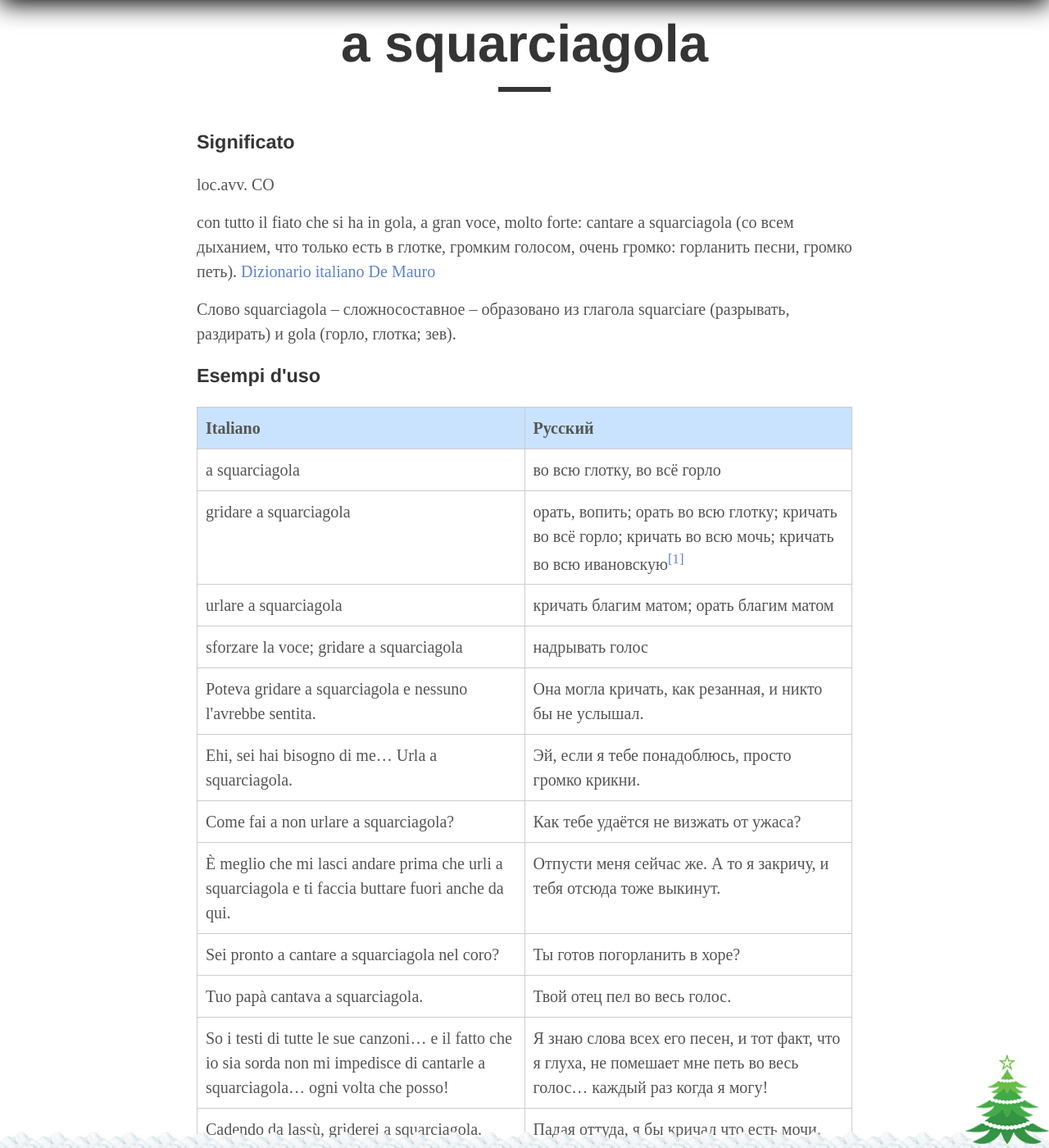
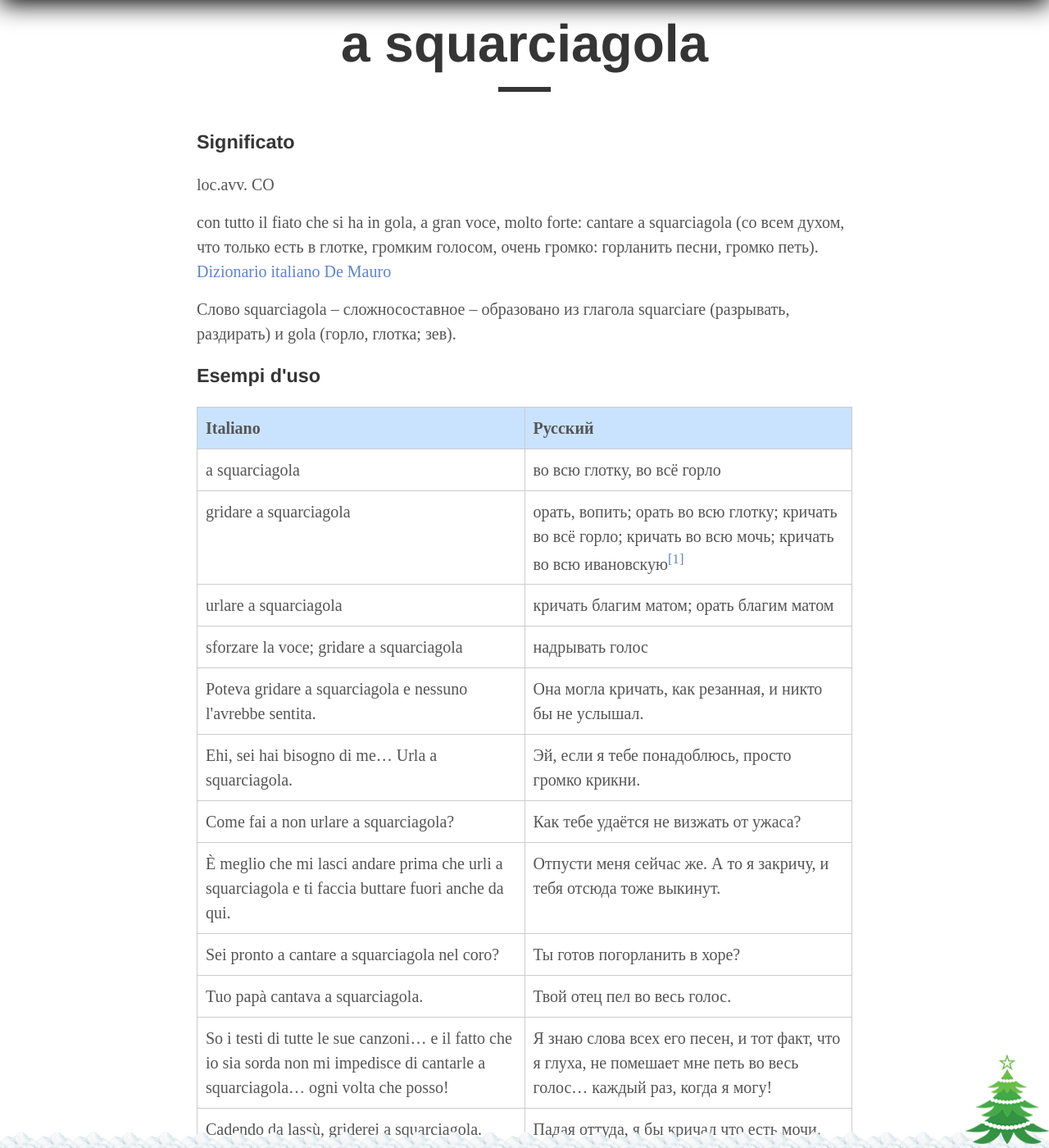
Before and after one commit to postolny/postolny.github.io, a Jekyll site: the page built from _posts/2021-04-05-a-squarciagola.md, in a window 1280 px wide and 1400 px high, scrolled down 494 px. Shown: the whole window at 82% size. Built offline with Jekyll 4.4.1, drawn with Linux system fonts in a browser that asks for light colours; some of the changed lines change nothing that is shown; some of the changed text lies outside the part shown.

Commit message:
Add files via upload

```diff
--- a/_posts/2021-04-05-a-squarciagola.md
+++ b/_posts/2021-04-05-a-squarciagola.md
@@ -12,7 +12,7 @@
 
 loc.avv. CO
 
-con tutto il fiato che si ha in gola, a gran voce, molto forte: cantare a squarciagola (со всем дыханием, что только есть в глотке, громким голосом, очень громко: горланить песни, громко петь). [Dizionario italiano De Mauro](https://dizionario.internazionale.it/parola/a-squarciagola)
+con tutto il fiato che si ha in gola, a gran voce, molto forte: cantare a squarciagola (со всем духом, что только есть в глотке, громким голосом, очень громко: горланить песни, громко петь). [Dizionario italiano De Mauro](https://dizionario.internazionale.it/parola/a-squarciagola)
 
 Слово squarciagola – сложносоставное – образовано из глагола squarciare (разрывать, раздирать) и gola (горло, глотка; зев).
 
@@ -30,8 +30,8 @@
 |È meglio che mi lasci andare prima che urli a squarciagola e ti faccia buttare fuori anche da qui.|Отпусти меня сейчас же. А то я закричу, и тебя отсюда тоже выкинут.|
 |Sei pronto a cantare a squarciagola nel coro?|Ты готов погорланить в хоре?|
 |Tuo papà cantava a squarciagola.|Твой отец пел во весь голос.|
-|So i testi di tutte le sue canzoni... e il fatto che io sia sorda non mi impedisce di cantarle a squarciagola... ogni volta che posso!|Я знаю слова всех его песен, и тот факт, что я глуха, не помешает мне петь во весь голос... каждый раз когда я могу!|
+|So i testi di tutte le sue canzoni... e il fatto che io sia sorda non mi impedisce di cantarle a squarciagola... ogni volta che posso!|Я знаю слова всех его песен, и тот факт, что я глуха, не помешает мне петь во весь голос... каждый раз, когда я могу!|
 |Cadendo da lassù, griderei a squarciagola.|Падая оттуда, я бы кричал что есть мочи.|
-|Sento la tua vocina interiore che urla a squarciagola.|Я слышу твой внутренний голосочек, кторый вопит что есть мочи.|
+|Sento la tua vocina interiore che urla a squarciagola.|Я слышу твой внутренний голосочек, который вопит что есть мочи.|
 
 [^1]: разг. очень громко кричать. Ну, и сбился с панталыку Максим Степанович: стал водку пить да буянить, драки заводил в кабаках; когда певал в церкви, кричал во всю ивановскую, – а у него басина был здоровый, протодьякону не уступал. Ф. М. Решетников, "Горнозаводские люди", 1863 г. Этимология: происходит от названия Ивановской площади в московском Кремле, на которой дьяки оглашали для всеобщего сведения царские указы. Им приходилось читать громко, чтобы было слышно всем.
```
